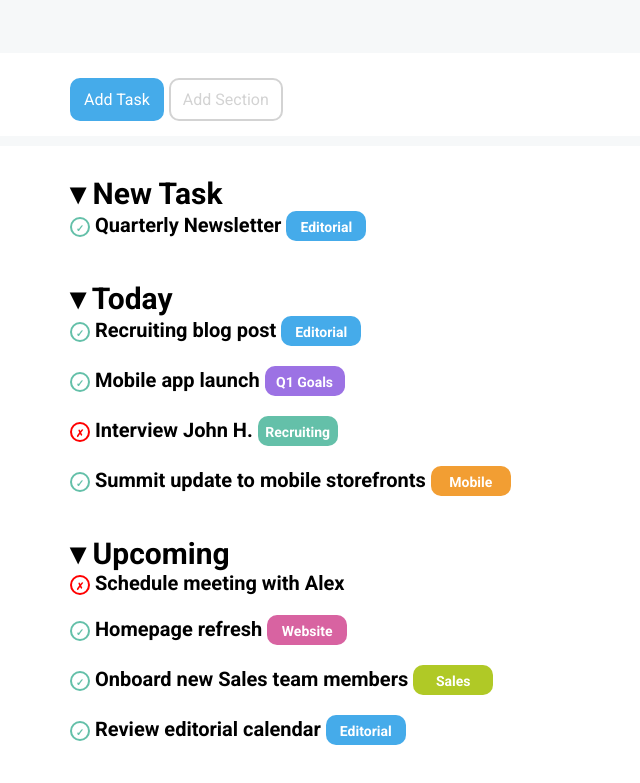
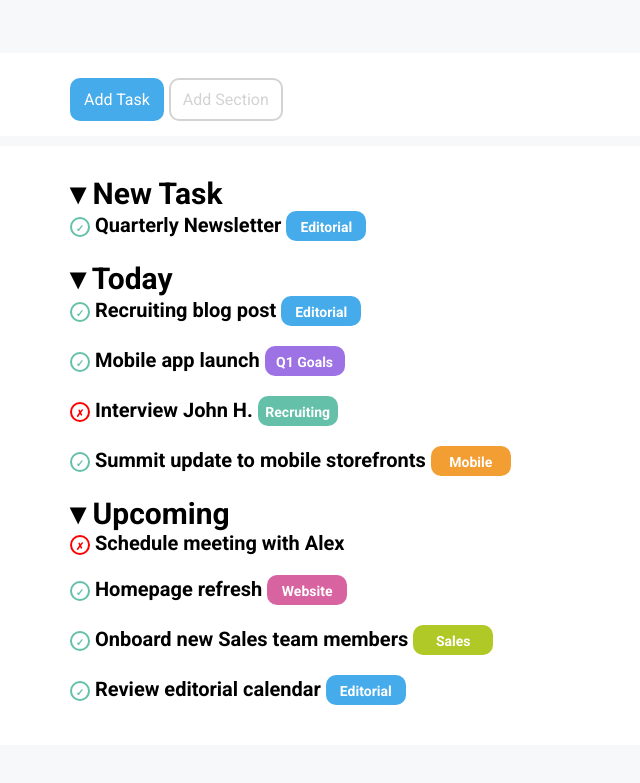
Before and after one commit to NicholasPeara92/html-css-toboolist, a plain HTML site: page index.html in a window 1280 px wide. Shown: the part 121-904 px from the top of the page, without its empty margins (0-640 px from the left). After the commit the page ends 866 px from the top, so only its background shows below. Drawn offline with Linux system fonts and the light colour scheme.

Commit message:
fix style section

```diff
--- a/css/style.css
+++ b/css/style.css
@@ -95,7 +95,7 @@ span{
     color: white;
 }
 section{
-    margin-bottom: 40px;
+    margin-bottom: 20px;
 }
 .editorial{
     background-color: #45ABEA;
```
